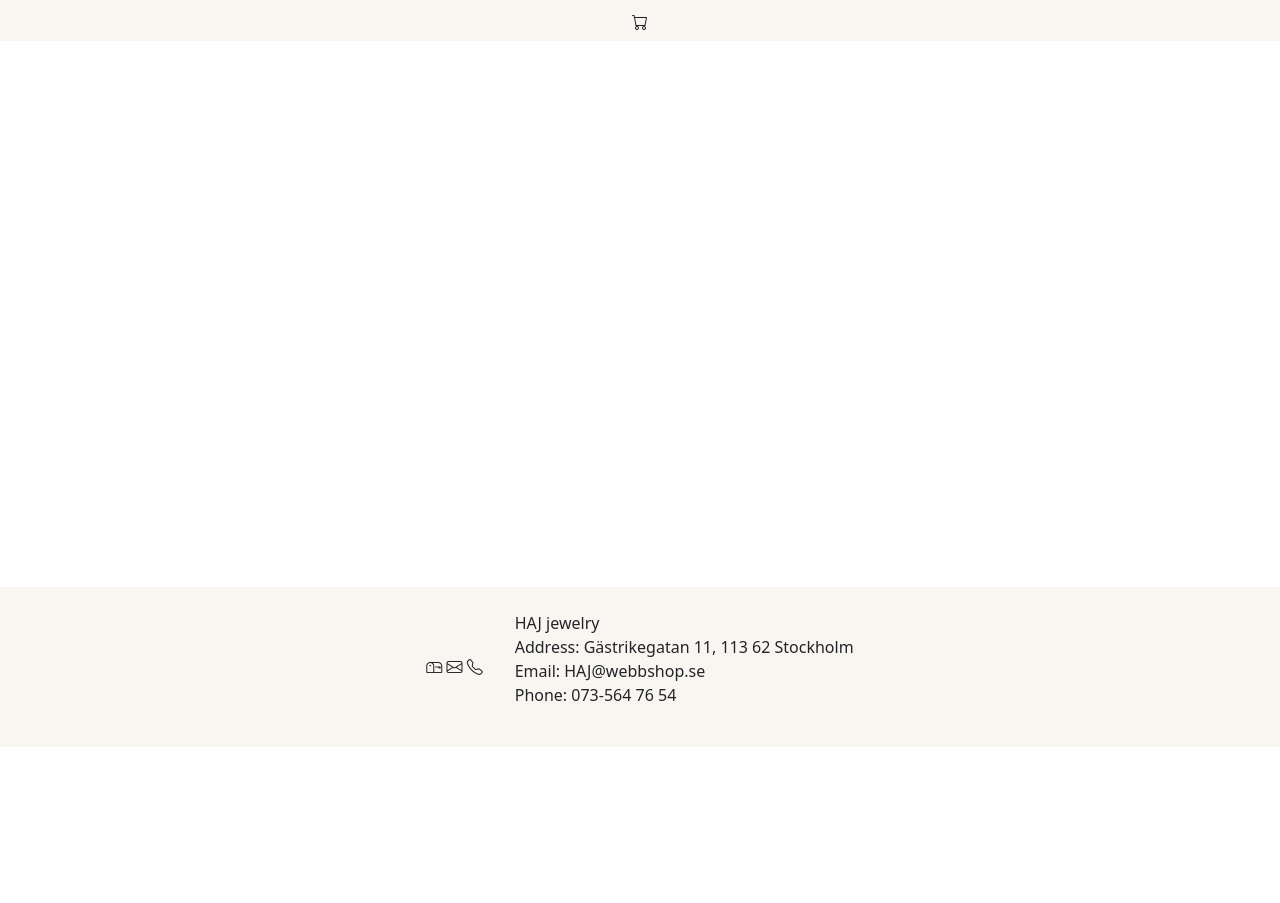
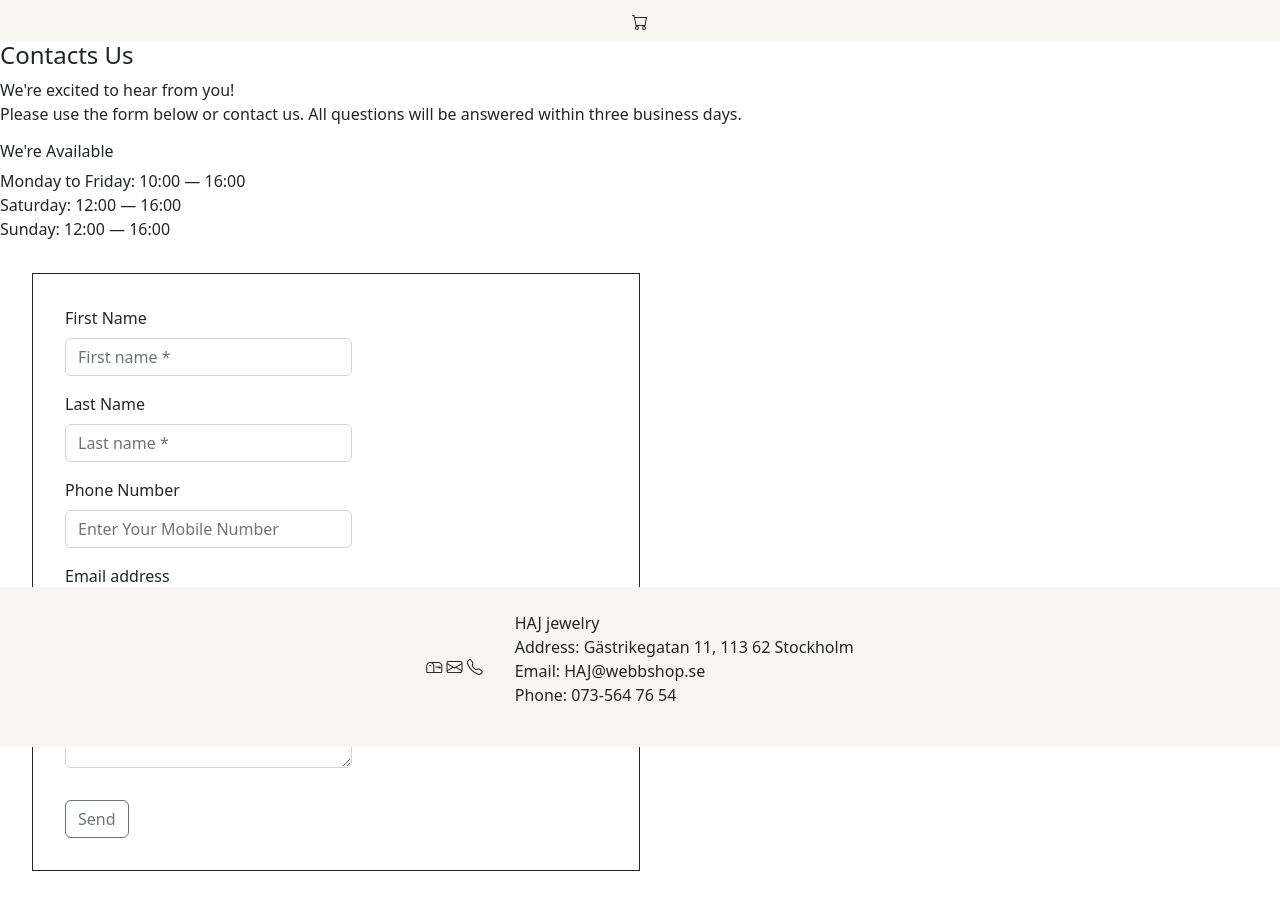
Before and after one commit to adamovd/Group_assignment_group_1, a website built with Parcel: page src/pages/contact.html in a window 1280 px wide. Shown: the part 53-956 px from the top of the page. Before the commit the page ends 800 px from the top, so only its background shows below. Built offline with nearby package versions, Linux system fonts and the light colour scheme.

Commit message:
contact page in progress

```diff
--- a/src/pages/contact.html
+++ b/src/pages/contact.html
@@ -122,7 +122,96 @@
         </div>
       </div>
     </header>
+    <main>
+      <!--contactform -->
 
+      <article>
+        <section>
+          <h4>Contacts Us</h4>
+          <p>
+            We're excited to hear from you!<br />
+
+            Please use the form below or contact us. All questions will be
+            answered within three business days.
+          </p>
+        </section>
+
+        <h6>We're Available</h6>
+        <section>
+          <p>
+            Monday to Friday: 10:00 — 16:00<br />
+            Saturday: 12:00 — 16:00<br />
+            Sunday: 12:00 — 16:00<br />
+          </p>
+        </section>
+      </article>
+
+      <article class="row p-3 m-3">
+        <form class="col-lg-6 p-3 border border-dark border-primary m-6 p-3">
+          <div class="col-xs-10 col-md-6 col-lg-6 m-3">
+            <label for="name" class="form-label"> First Name</label>
+            <input
+              type="text"
+              class="form-control"
+              id="name"
+              placeholder="First name *"
+              required
+            />
+          </div>
+
+          <div class="col-xs-10 col-md-6 col-lg-6 m-3">
+            <label for="name" class="form-label"> Last Name</label>
+            <input
+              type="text"
+              class="form-control"
+              id="name"
+              placeholder="Last name *"
+              required
+            />
+          </div>
+
+          <div class="col-xs-10 col-md-6 col-lg-6 m-3">
+            <label for="phone" class="form-label">Phone Number</label>
+            <input
+              class="form-control"
+              id="phone"
+              type="text"
+              maxlength="10"
+              pattern="[0-9]{4} [0-9]{4} [0-9]{4} [0-9]{4}"
+              placeholder="Enter Your Mobile Number"
+            />
+          </div>
+
+          <div class="col-xs-10 col-md-6 col-lg-6 m-3">
+            <label for="email" class="form-label">Email address</label>
+            <input
+              for="email"
+              type="email"
+              class="form-control"
+              name="email"
+              pattern="[a-z0-9._%+-]+@[a-z0-9.-]+\.[a-z]{2,3}$"
+              required
+              placeholder="Enter your email adress *"
+            />
+          </div>
+
+          <div class="col-xs-10 col-md-6 col-lg-6 m-3">
+            <label for="exampleFormControlTextarea1" class="form-label"
+              >Message</label
+            >
+            <textarea
+              class="form-control"
+              id="exampleFormControlTextarea1"
+              rows="3"
+            ></textarea>
+          </div>
+
+          <button class="btn btn-outline-secondary m-3" type="submit">
+            Send
+          </button>
+        </form>
+      </article>
+    </main>
     <footer
       class="footer navbar fixed-bottom column d-flex justify-content-center align-items-center"
     >
```
Also changed, not shown: src/pages/checkout.html (+1 -85 lines).
